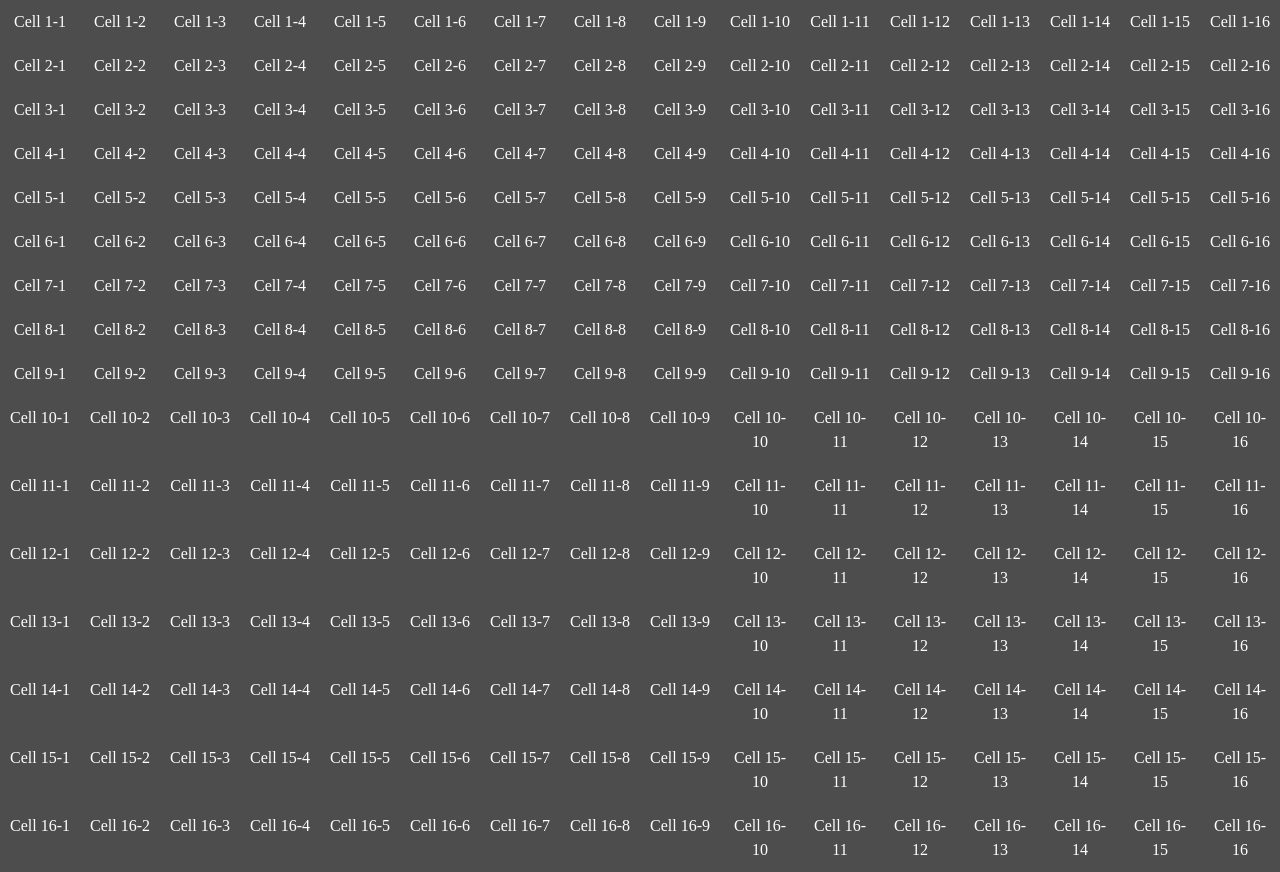
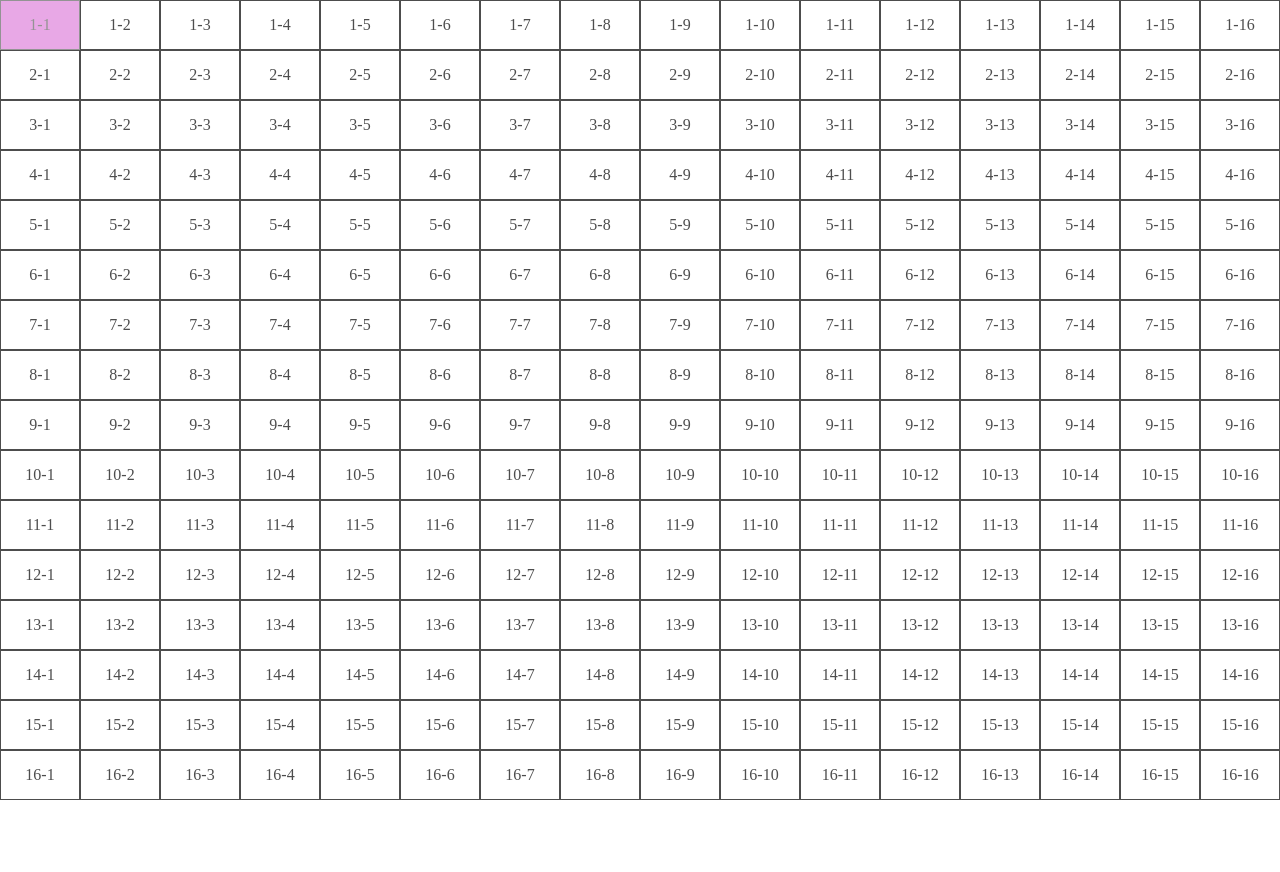
Before and after one commit to blakejam371/etch-a-sketch, a plain HTML site: page index.html in a window 1280 px wide. After the commit the page ends 800 px from the top, so only its background shows below. Drawn offline with Linux system fonts and the light colour scheme.

Commit message:
Add JS for mouseover colour change

```diff
--- a/script.js
+++ b/script.js
@@ -7,8 +7,11 @@ for (let i = 0; i < rows; i++) {
   for (let j = 0; j < columns; j++) {
     const gridItem = document.createElement('div');
     gridItem.className = 'grid-item';
-    gridItem.textContent = `Cell ${i + 1}-${j + 1}`;
-
+    gridItem.textContent = `${i + 1}-${j + 1}`;
     gridContainer.appendChild(gridItem);
+    gridItem.addEventListener('mouseover', () => {
+      gridItem.style.backgroundColor = 'orchid';
+      gridItem.style.opacity = '0.6';
+    });
   }
 }
--- a/styles.css
+++ b/styles.css
@@ -1,6 +1,6 @@
 * {
   box-sizing: border-box;
-  color: white;
+  color: rgb(77, 77, 77);
 }
 
 body {
@@ -19,8 +19,10 @@ body {
 }
 
 .grid-item {
-  background-color: rgb(77, 77, 77);
+  display: flex;
+  justify-content: center;
+  align-items: center;
   padding: 10px;
-  text-align: center;
   flex: 6.25%;
+  border: solid 0.1px rgb(77, 77, 77);
 }
```
